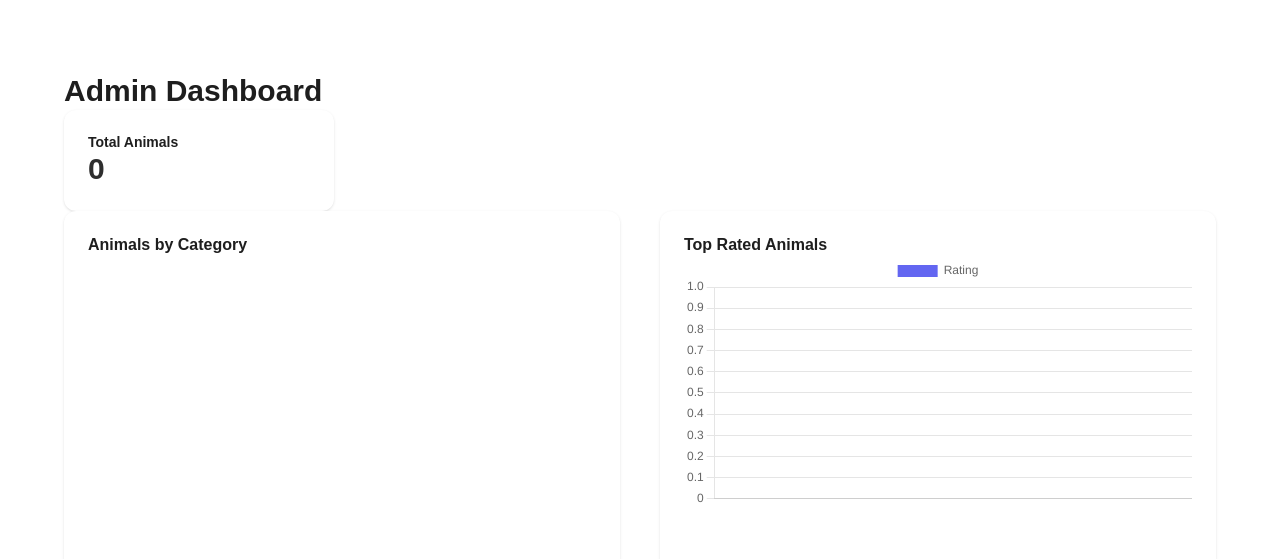
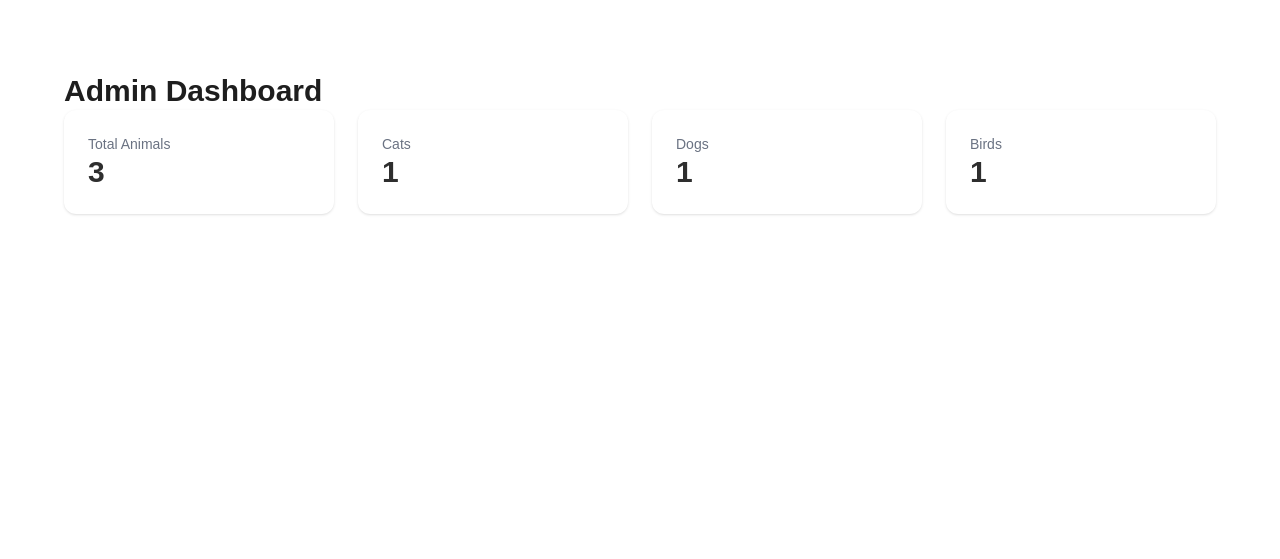
Before and after one commit to AlejandraS15/Petly_project, a Vue app in the folder petly-vue-project/: page /dashboard in a window 1280 px wide. Shown: the top 559 px of the page. Built offline with nearby package versions, Linux system fonts and the light colour scheme; the HTML template or start-up script is replaced by a standard one.

Commit message:
Cards de datos

```diff
--- a/petly-vue-project/src/components/dashboard/StatsCards.vue
+++ b/petly-vue-project/src/components/dashboard/StatsCards.vue
@@ -9,6 +9,26 @@ const { animals } = storeToRefs(animalStore)
 
 const totalAnimals = computed(() => animals.value.length)
 
+const animalsByCategory = computed(() => {
+
+const counts: Record<string, number> = {}
+
+animals.value.forEach(animal => {
+
+const category = animal.category?.species ?? "Unknown"
+
+if(!counts[category]){
+counts[category] = 0
+}
+
+counts[category]++
+
+})
+
+return counts
+
+})
+
 </script>
 
 <template>
@@ -16,10 +36,31 @@ const totalAnimals = computed(() => animals.value.length)
 <div class="grid grid-cols-4 gap-6">
 
 <div class="bg-white shadow rounded-xl p-6">
-<h3 class="text-gray-500 text-sm">Total Animals</h3>
+
+<p class="text-gray-500 text-sm">
+Total Animals
+</p>
+
 <p class="text-3xl font-bold mt-2">
 {{ totalAnimals }}
 </p>
+
+</div>
+
+<div
+v-for="(count, category) in animalsByCategory"
+:key="category"
+class="bg-white shadow rounded-xl p-6"
+>
+
+<p class="text-gray-500 text-sm">
+{{ category }}
+</p>
+
+<p class="text-3xl font-bold mt-2">
+{{ count }}
+</p>
+
 </div>
 
 </div>
--- a/petly-vue-project/src/views/DashboardView.vue
+++ b/petly-vue-project/src/views/DashboardView.vue
@@ -1,10 +1,15 @@
 <script setup lang="ts">
 
+import { onMounted } from "vue"
+import { useDomesticAnimalStore } from "@/stores/domesticAnimalStore"
+
 import StatsCards from "@/components/dashboard/StatsCards.vue"
-import AnimalsChart from "@/components/dashboard/AnimalsChart.vue"
-import RatingChart from "@/components/dashboard/RatingChart.vue"
-import UsersTable from "@/components/dashboard/UsersTable.vue"
-import AnimalsMap from "@/components/dashboard/AnimalsMap.vue"
+
+const animalStore = useDomesticAnimalStore()
+
+onMounted(() => {
+  animalStore.loadAnimals()
+})
 
 </script>
 
@@ -18,25 +23,6 @@ Admin Dashboard
 
 <StatsCards />
 
-<div class="grid grid-cols-2 gap-10 mt-10">
-
-<AnimalsChart />
-<RatingChart />
-
-</div>
-
-<div class="mt-10">
-
-<AnimalsMap />
-
-</div>
-
-<div class="mt-10">
-
-<UsersTable />
-
-</div>
-
 </div>
 
 </template>
```
